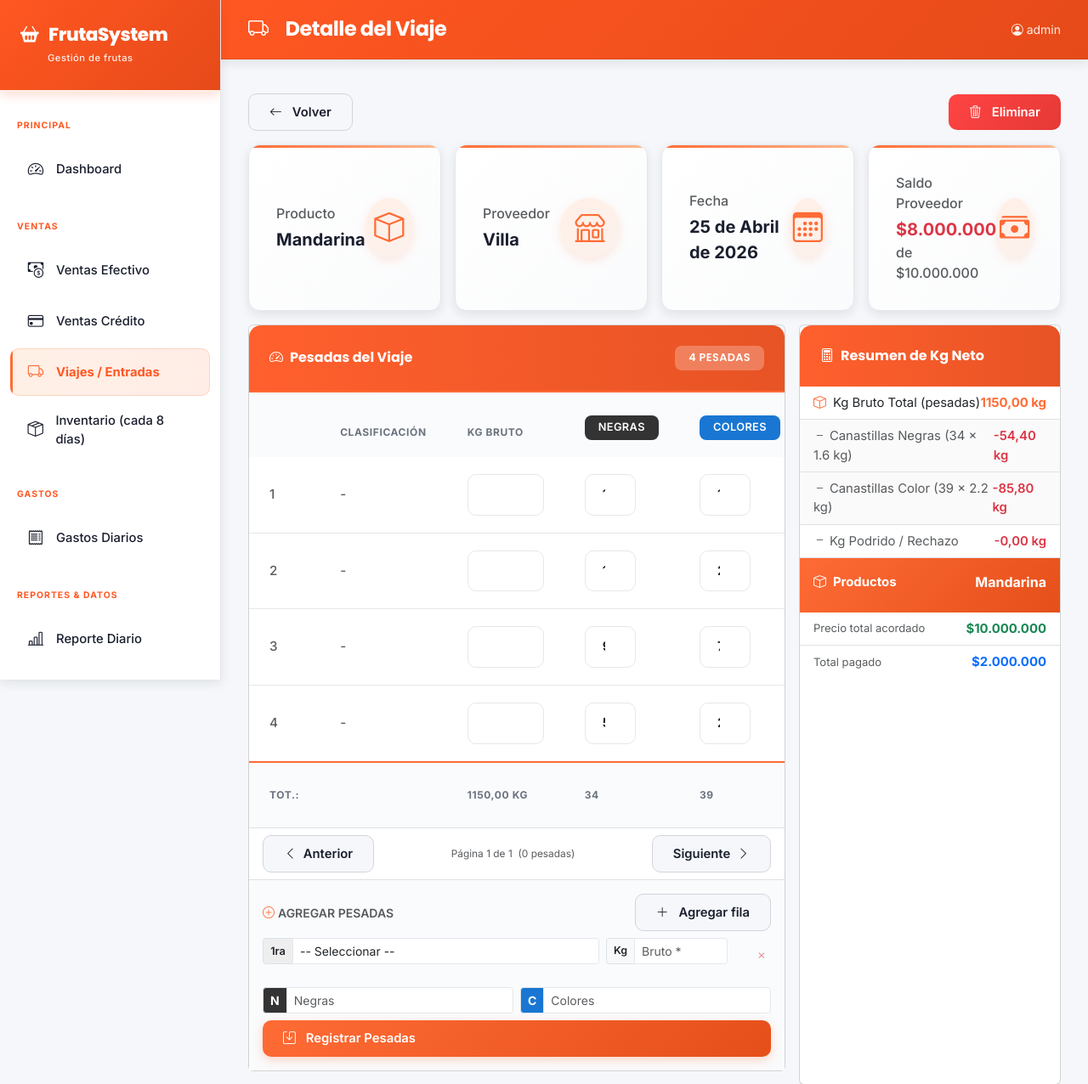
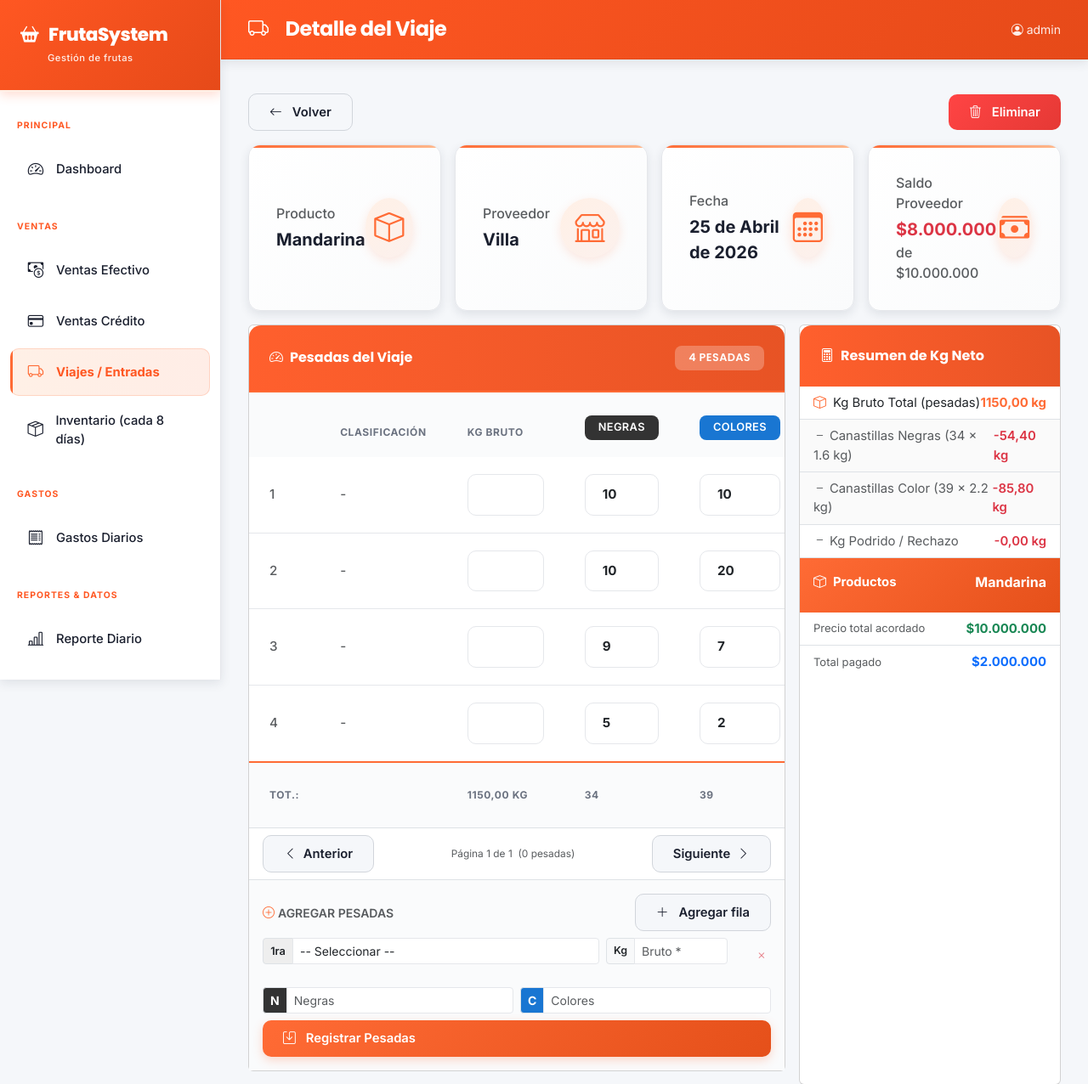
Before and after one commit to JuanSebastianClavijoTapias/comercializadora, a Django app: page /viajes/29/ in a window 1280 px wide. Shown: the top 1276 px of the page at 85% size. Run offline with Django 5.2, Linux system fonts and the light colour scheme; a user stored in the database is signed in; data comes from the database, SQL or seed files in the repository; tables that the repository leaves empty hold one stand-in row (values such as "Sample post"); parts of the project's set-up code (start-up, migrations or seed data) failed here and were passed over; some libraries are stand-ins or nearby versions.

Commit message:
fix: inputs 100% ancho con min-width, datos completamente visibles

```diff
--- a/core/templates/core/viajes/viaje_detail.html
+++ b/core/templates/core/viajes/viaje_detail.html
@@ -94,9 +94,9 @@
                     <span class="text-muted">-</span>
                   {% endif %}
                 </td>
-                <td><input type="number" min="0" step="0.01" class="form-control form-control-sm editable-pesada fw-semibold" data-field="kg_bruto" value="{{ p.kg_bruto|floatformat:2 }}" style="width:90px;color:#E65100;"></td>
-                <td><input type="number" min="0" class="form-control form-control-sm editable-pesada fw-bold" data-field="num_canastillas_negras" value="{{ p.num_canastillas_negras|default:0 }}" style="width:60px;"></td>
-                <td><input type="number" min="0" class="form-control form-control-sm editable-pesada fw-bold" data-field="num_canastillas_colores" value="{{ p.num_canastillas_colores|default:0 }}" style="width:60px;"></td>
+                <td><input type="number" min="0" step="0.01" class="form-control form-control-sm editable-pesada fw-semibold" data-field="kg_bruto" value="{{ p.kg_bruto|floatformat:2 }}" style="width:100%;min-width:90px;color:#E65100;"></td>
+                <td><input type="number" min="0" class="form-control form-control-sm editable-pesada fw-bold" data-field="num_canastillas_negras" value="{{ p.num_canastillas_negras|default:0 }}" style="width:100%;min-width:60px;"></td>
+                <td><input type="number" min="0" class="form-control form-control-sm editable-pesada fw-bold" data-field="num_canastillas_colores" value="{{ p.num_canastillas_colores|default:0 }}" style="width:100%;min-width:60px;"></td>
                 <td class="text-danger fw-semibold">
                   {% if p.kg_podridos or p.desecho_kg %}
                     -{{ p.kg_podridos|default:0|add:p.desecho_kg|floatformat:2 }} kg
```
